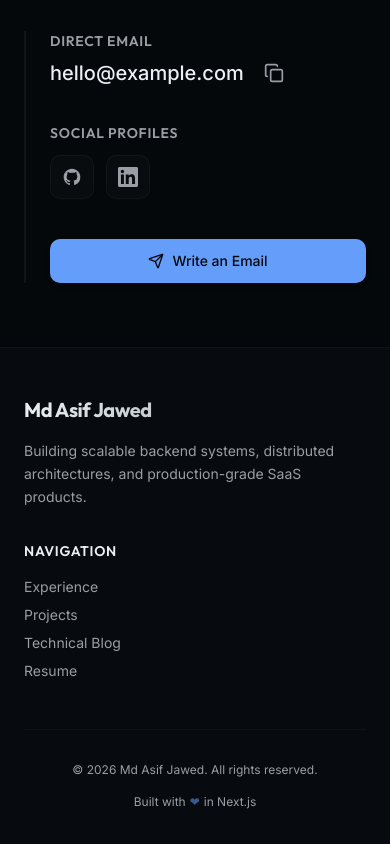
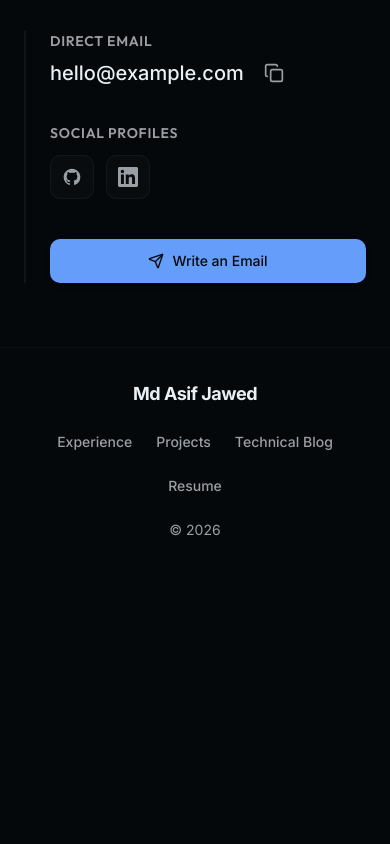
Before and after one commit to mdasifj625/portfolio, a Next.js app: page / in a window 390 px wide. Shown: the part 6848-7692 px from the top of the page. After the commit the page ends 7420 px from the top, so only its background shows below. Built offline with nearby package versions, Linux system fonts and the light colour scheme.

Commit message:
style: restructure footer to a minimal layout and remove nextjs branding

```diff
--- a/src/components/footer.tsx
+++ b/src/components/footer.tsx
@@ -1,45 +1,29 @@
 import Link from "next/link"
-import { Mail } from "lucide-react"
 import portfolioData from "@/data/portfolio.json"
 
 export function Footer() {
-  const { personal, socialLinks } = portfolioData;
-
-
+  const { personal } = portfolioData;
 
   return (
-    <footer className="border-t border-border/40 mt-auto bg-muted/20">
-      <div className="container mx-auto px-6 py-12 md:py-16 max-w-6xl">
-        <div className="grid grid-cols-1 md:grid-cols-2 gap-8 md:gap-12">
+    <footer className="border-t border-border/40 mt-auto py-8">
+      <div className="container mx-auto px-6 max-w-5xl flex flex-col md:flex-row items-center justify-between gap-6">
 
-          {/* Brand & Bio */}
-          <div className="space-y-4">
-            <h3 className="text-xl font-bold tracking-tight bg-gradient-to-r from-foreground to-foreground/60 bg-clip-text text-transparent">
-              {personal.name}
-            </h3>
-            <p className="text-sm text-muted-foreground leading-relaxed max-w-xs">
-              {personal.description}
-            </p>
-          </div>
-
-          {/* Quick Links */}
-          <div className="space-y-4">
-            <h4 className="text-sm font-semibold uppercase tracking-wider text-foreground">Navigation</h4>
-            <nav className="flex flex-col space-y-2 text-sm text-muted-foreground">
-              <Link href="/#experience" className="hover:text-primary transition-colors w-fit">Experience</Link>
-              <Link href="/#projects" className="hover:text-primary transition-colors w-fit">Projects</Link>
-              <Link href="/blog" className="hover:text-primary transition-colors w-fit">Technical Blog</Link>
-              <a href={personal.resumeUrl} target="_blank" rel="noreferrer" className="hover:text-primary transition-colors w-fit">Resume</a>
-            </nav>
-          </div>
-
+        {/* Brand */}
+        <div className="text-lg font-bold tracking-tight text-foreground">
+          {personal.name}
         </div>
 
-        <div className="mt-12 pt-8 border-t border-border/40 flex flex-col md:flex-row items-center justify-between gap-4 text-xs text-muted-foreground">
-          <p>© {new Date().getFullYear()} {personal.name}. All rights reserved.</p>
-          <p className="flex items-center gap-1">
-            Built with <span className="text-primary animate-pulse">❤</span> in Next.js
-          </p>
+        {/* Navigation */}
+        <nav className="flex flex-wrap items-center justify-center gap-6 text-sm font-medium text-muted-foreground">
+          <Link href="/#experience" className="hover:text-primary transition-colors">Experience</Link>
+          <Link href="/#projects" className="hover:text-primary transition-colors">Projects</Link>
+          <Link href="/blog" className="hover:text-primary transition-colors">Technical Blog</Link>
+          <a href={personal.resumeUrl} target="_blank" rel="noreferrer" className="hover:text-primary transition-colors">Resume</a>
+        </nav>
+
+        {/* Copyright */}
+        <div className="text-sm text-muted-foreground">
+          © {new Date().getFullYear()}
         </div>
       </div>
     </footer>
```
